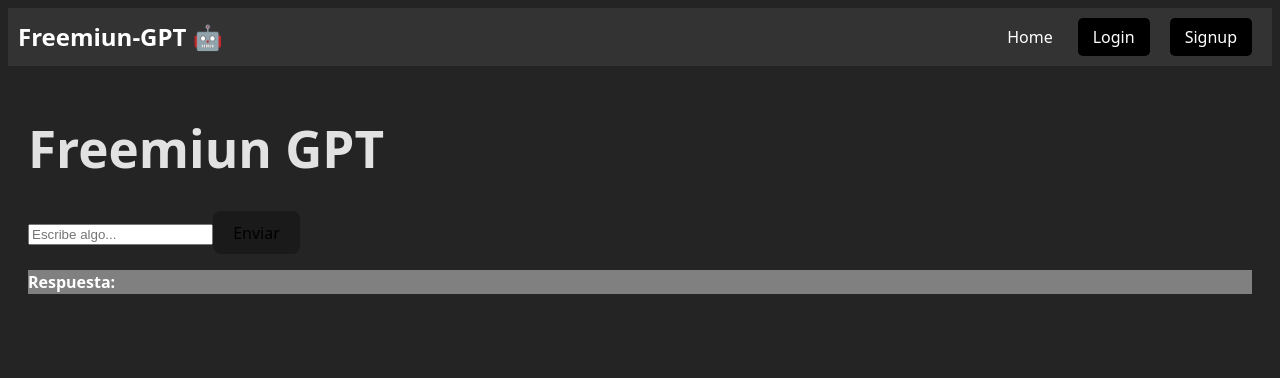
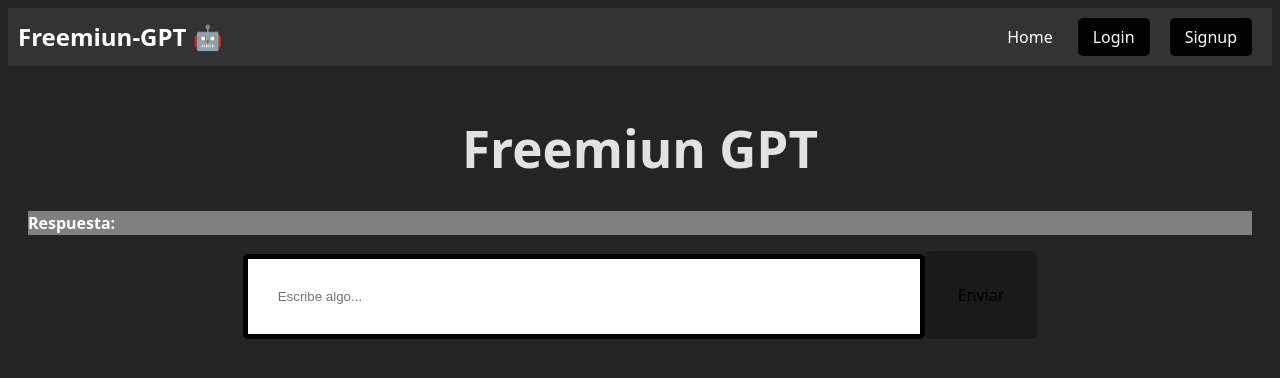
Before and after one commit to JosDev25/Chatbot-frontend, a React (Vite) app: page / in a window 1280 px wide. Shown: the top 378 px of the page. Built offline with nearby package versions, Linux system fonts and the light colour scheme.

Commit message:
#21 style(ChatBox): Updated style to be at the bottom

```diff
--- a/src/index.css
+++ b/src/index.css
@@ -26,6 +26,7 @@ a:hover {
 h1 {
   font-size: 3.2em;
   line-height: 1.1;
+  text-align: center;
 }
 
 button {
@@ -40,6 +41,25 @@ button {
   transition: border-color 0.25s;
 }
 
+.inputgpt {
+  border-radius: 20;
+  color: white;
+  text-align: center;
+  align-items: center;
+}
+
+.inputgpt input {
+  width: 50%;
+  border: 5px solid black;
+  border-radius: 5px;
+  padding: 30px;
+}
+
+button {
+  padding: 32px;
+  border-radius: 5px;
+}
+
 button:hover {
   border-color: #646cff;
 }
--- a/src/modules/chat/components/ChatBox.tsx
+++ b/src/modules/chat/components/ChatBox.tsx
@@ -46,12 +46,15 @@ const ChatBox = () => {
     return (
         <>
             <h1>Freemiun GPT</h1>
-            <input value={input} onChange={handleInputChange} placeholder="Escribe algo..." />
-            {error && <h3 style={{ color: "red" }}>{error}</h3>}
-            <button onClick={handleSend}>Enviar</button>
             <div className="answer">
                 <p className="gpt-answer">Respuesta: {typingResponse}</p>
             </div>
+            <div className="inputgpt">
+                <input value={input} onChange={handleInputChange} placeholder="Escribe algo..." />
+                <button onClick={handleSend}>Enviar</button>
+            </div>
+            {error && <h3 style={{ color: "red" }}>{error}</h3>}
+
         </>
     );
 };
```
